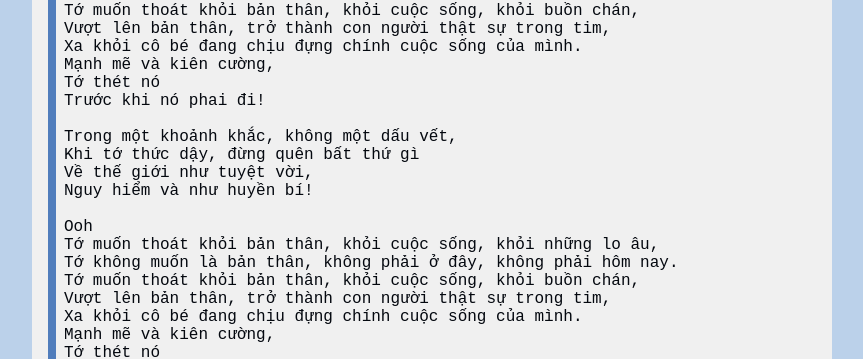
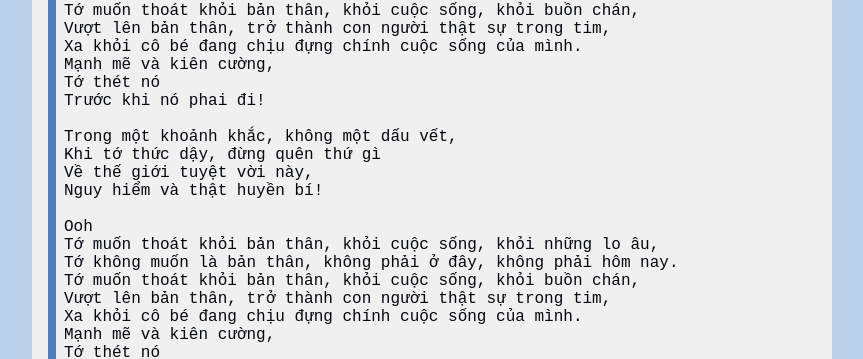
Before and after one commit to LukeNK/lyricstranslate, a Jekyll site: the page built from translations/ALYS - Dans mon monde.md, in a window 1280 px wide. Shown: the part 541-900 px from the top of the page, without its empty margins (208-1071 px from the left). Built offline with Jekyll 4.4.1, drawn with Linux system fonts in a browser that asks for light colours; our own code applies the rules of GitHub Pages for plain Markdown files; some of the changed text lies outside the part shown.

Commit message:
Dans mon monde translation correction

```diff
--- a/translations/ALYS - Dans mon monde.md
+++ b/translations/ALYS - Dans mon monde.md
@@ -33,9 +33,9 @@ Tớ thét nó
 Trước khi nó phai đi!
 
 Trong một khoảnh khắc, không một dấu vết,
-Khi tớ thức dậy, đừng quên bất thứ gì
-Về thế giới như tuyệt vời,
-Nguy hiểm và như huyền bí!
+Khi tớ thức dậy, đừng quên thứ gì
+Về thế giới tuyệt vời này,
+Nguy hiểm và thật huyền bí!
 
 Ooh
 Tớ muốn thoát khỏi bản thân, khỏi cuộc sống, khỏi những lo âu,
```
